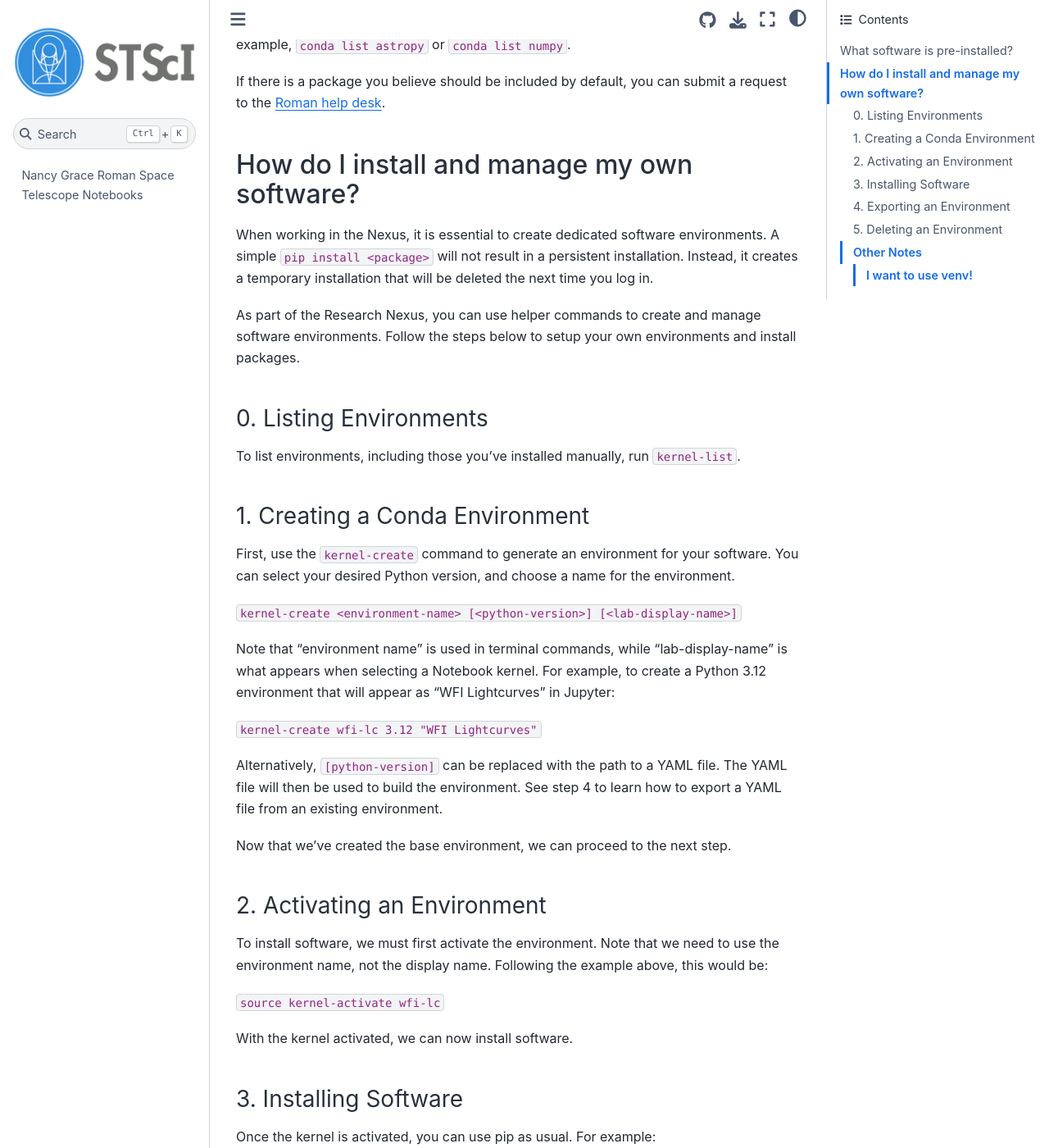
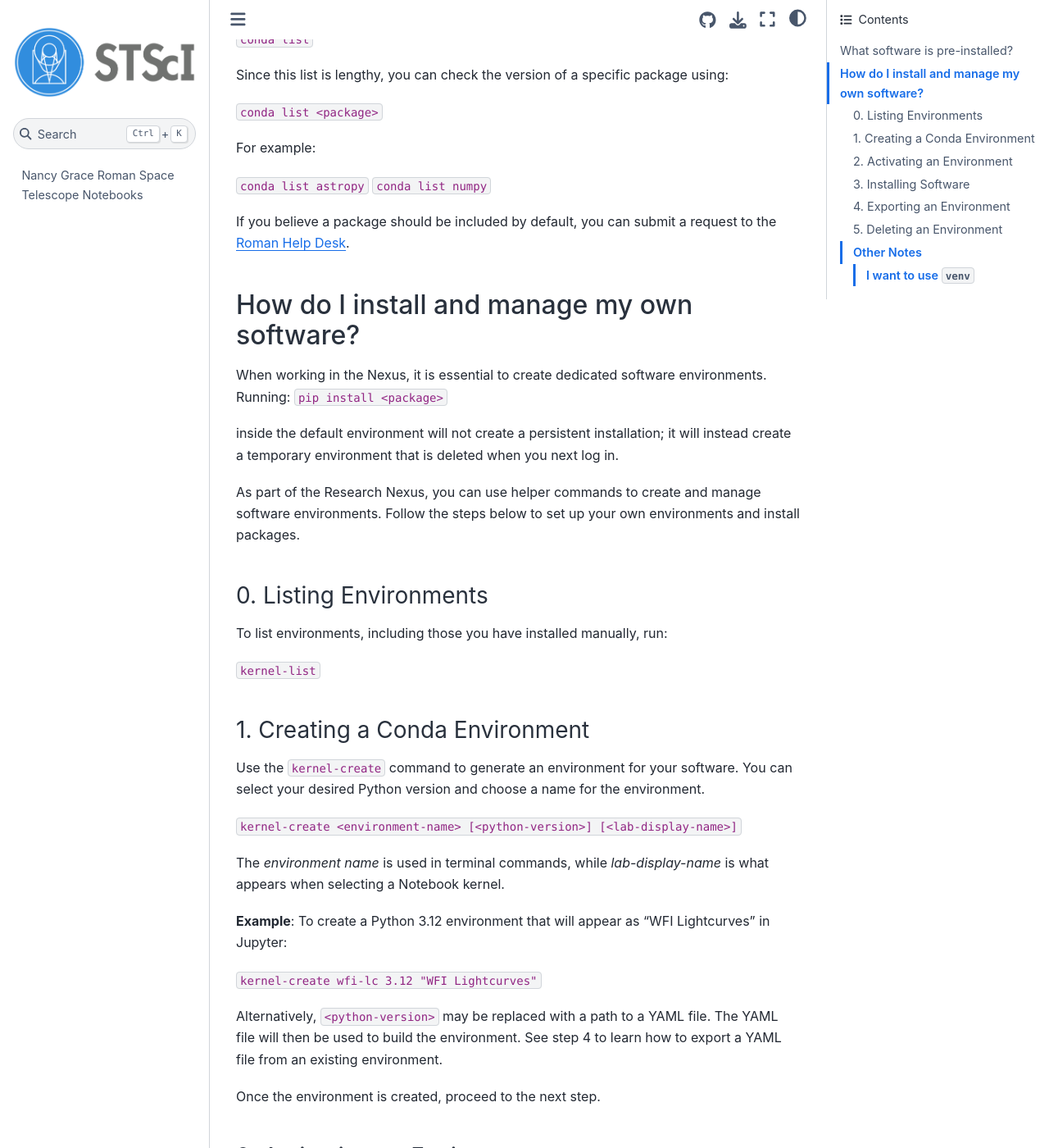
Before and after one commit to spacetelescope/roman_notebooks, a Jupyter Book: the page built from markdown/software.md, in a window 1280 px wide and 1400 px high, scrolled down 368 px. Shown: the whole window at 82% size. Built offline with Jupyter Book 1.0.4 settings and Sphinx 7.4.7 and the Sphinx Book theme 1.1.4, drawn with Linux system fonts in a browser that asks for light colours; pages that are not in the unit, such as notebooks, are missing from menus; some of the changed text lies outside the part shown.

Commit message:
Update software.md

```diff
--- a/markdown/software.md
+++ b/markdown/software.md
@@ -1,69 +1,94 @@
 # Installing Extra Software
-As part of the Research Nexus, STScI provides pre-installed software. However, you can also install your own software.
+As part of the Research Nexus, STScI provides some pre-installed software. However, you can also install your own software.
 
-<span style="font-variant:small-caps;">Note:</span> Any commands given on this page must be entered into a terminal window. To open a new terminal window, select <span style="font-variant:small-caps;">file > new terminal</span> from the menu bar.
+**Note:** Any commands shown on this page must be entered into a terminal window. To open a new terminal window, select **File → New Terminal** from the JupyterLab menu bar.
 
 ## What software is pre-installed?
-To view a full list of pre-installed software, run `conda list`. Since the list is quite long, you can check the version of a specific package by running `conda list <package>`. For example, `conda list astropy` or `conda list numpy`.
+To view a full list of pre-installed software, run:
 
-If there is a package you believe should be included by default, you can submit a request to the [Roman help desk](https://stsci.service-now.com/roman).
+`conda list`
+
+Since this list is lengthy, you can check the version of a specific package using:
+
+`conda list <package>`
+
+For example:
+
+`conda list astropy`
+`conda list numpy`
+
+If you believe a package should be included by default, you can submit a request to the [Roman Help Desk](https://stsci.service-now.com/roman).
 
 ## How do I install and manage my own software?
-When working in the Nexus, it is essential to create dedicated software environments. A simple `pip install <package>` will not result in a persistent installation. Instead, it creates a temporary installation that will be deleted the next time you log in.
+When working in the Nexus, it is essential to create dedicated software environments. Running:
+`pip install <package>`
 
-As part of the Research Nexus, you can use helper commands to create and manage software environments. Follow the steps below to setup your own environments and install packages.
+inside the default environment will not create a persistent installation; it will instead create a temporary environment that is deleted when you next log in.
+
+As part of the Research Nexus, you can use helper commands to create and manage software environments. Follow the steps below to set up your own environments and install packages.
 
 ### 0. Listing Environments
 
-To list environments, including those you've installed manually, run `kernel-list`.
+To list environments, including those you have installed manually, run:
+
+`kernel-list`
 
 ### 1. Creating a Conda Environment
 
-First, use the `kernel-create` command to generate an environment for your software. You can select your desired Python version, and choose a name for the environment.
+Use the `kernel-create` command to generate an environment for your software. You can select your desired Python version and choose a name for the environment.
 
 `kernel-create <environment-name> [<python-version>] [<lab-display-name>]`
 
-Note that "environment name" is used in terminal commands, while "lab-display-name" is what appears when selecting a Notebook kernel. For example, to create a Python 3.12 environment that will appear as "WFI Lightcurves" in Jupyter:
+The *environment name* is used in terminal commands, while *lab-display-name* is what appears when selecting a Notebook kernel.
+
+**Example**: To create a Python 3.12 environment that will appear as “WFI Lightcurves” in Jupyter:
 
 `kernel-create wfi-lc 3.12 "WFI Lightcurves"`
 
-Alternatively, `[python-version]` can be replaced with the path to a YAML file. The YAML file will then be used to build the environment. See step 4 to learn how to export a YAML file from an existing environment.
+Alternatively, `<python-version>` may be replaced with a path to a YAML file. The YAML file will then be used to build the environment. See step 4 to learn how to export a YAML file from an existing environment.
 
-Now that we've created the base environment, we can proceed to the next step.
+Once the environment is created, proceed to the next step.
 
 ### 2. Activating an Environment
 
-To install software, we must first activate the environment. Note that we need to use the environment name, not the display name. Following the example above, this would be:
+To install software, you must first activate the environment. Use the *environment name*, not the display name.
+
+Continuing the example above, activation would be:
 
 `source kernel-activate wfi-lc`
 
-With the kernel activated, we can now install software.
+With the environment activated, you can install software.
 
 ### 3. Installing Software
 
-Once the kernel is activated, you can use pip as usual. For example:
+Once an environment is activated, you may use `pip` as usual. For example:
 
 `pip install lightkurve`
 
 ### 4. Exporting an Environment
-To export an environment for later use (e.g. modifying the default installation), use the `kernel-export` command:
+To export an environment for later use (e.g., after modifying the default installation), use the `kernel-export` command:
 
 `kernel-export <environment-name> <output-file-name.yaml>`
 
-Following our running example, a valid command would be:
+For example:
 
 `kernel-export wfi-lc wfi-lc-specs.yaml`
 
-To create an environment using this yaml file, replace the python version in step 2 with a path to the yaml file.
-
+To create an environment using this YAML file, replace the Python version in step 2 with a path to the YAML file.
 
 ### 5. Deleting an Environment
 
-To remove an environment you no longer want, use the `kernel-delete` command, e.g.:
+To remove an environment you no longer want, use:
+
+`kernel-delete <environment-name>`
+
+Example:
 
 `kernel-delete wfi-lc`
 
+### Other Notes
+#### I want to use `venv`
+This is supported. Use `kernel-create-venv` in place of `kernel-create` in step 1, and you will get a [**Python Virtual Environment**](https://docs.python.org/3/library/venv.html) instead.
 
-### Other Notes
-#### I want to use venv!
-This is supported. Simply swap the command in step 1 for `kernel-create-venv`, and you'll get a [Python Virtual Environment](https://docs.python.org/3/library/venv.html) instead.
+---
+*Last Updated: December 2025*
```
